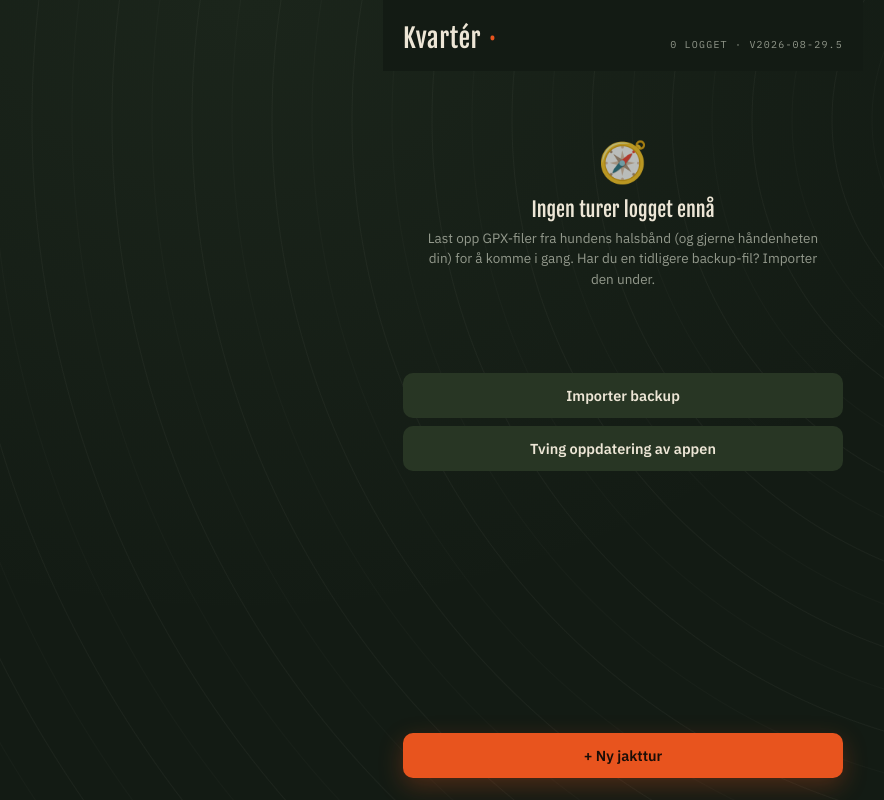
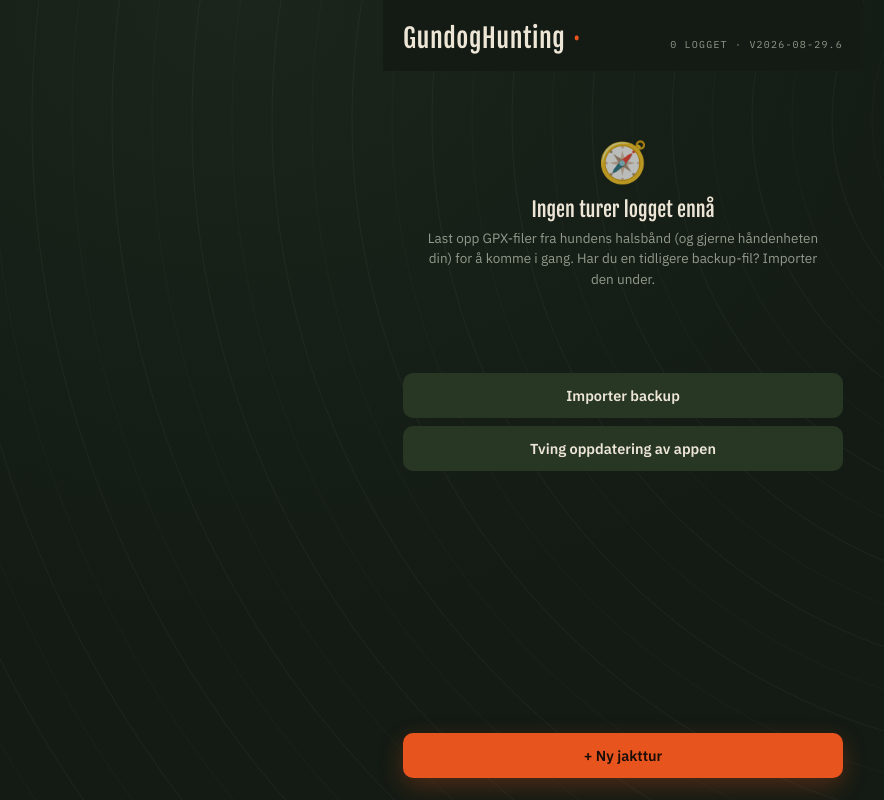
Before and after one commit to kahdev11/Gundogstats, a plain HTML site: page index.html in a window 1280 px wide. Shown: the whole page, without its empty margins (17-901 px from the left). Drawn offline with nearby package versions, Linux system fonts and the light colour scheme.

Commit message:
Add files via upload

```diff
--- a/app.js
+++ b/app.js
@@ -1,5 +1,5 @@
 /* ============================================================
-   Kvartér — lokal jakthundlogg
+   GundogHunting — lokal jakthundlogg
    All data lives in this browser's IndexedDB. Nothing leaves the device.
    ============================================================ */
 
@@ -218,7 +218,7 @@ function compassSVG(rotDeg, big) {
 }
 
 /* ---------------- app state & routing ---------------- */
-const APP_VERSION = '2026-08-29.5';
+const APP_VERSION = '2026-08-29.6';
 const root = document.getElementById('app-root');
 let state = { hunts: [], newHunt: null };
 
@@ -255,7 +255,7 @@ function renderDashboard() {
   const hunts = state.hunts;
   root.innerHTML = `
     <header class="topbar">
-      <div class="brand"><span>Kvartér</span><span class="dot">·</span></div>
+      <div class="brand"><span>GundogHunting</span><span class="dot">·</span></div>
       <div class="brand-sub">${hunts.length} logget · v${APP_VERSION}</div>
     </header>
     <main>
--- a/index.html
+++ b/index.html
@@ -3,14 +3,14 @@
 <head>
 <meta charset="UTF-8">
 <meta name="viewport" content="width=device-width, initial-scale=1, viewport-fit=cover, maximum-scale=1">
-<title>Kvartér — jakthundlogg</title>
+<title>GundogHunting</title>
 <meta name="description" content="Analyser jaktturer fra GPS-halsbånd og håndenhet: søksmønster, stand og vind.">
 
 <link rel="manifest" href="manifest.json">
 <meta name="theme-color" content="#131b14">
 <meta name="apple-mobile-web-app-capable" content="yes">
 <meta name="apple-mobile-web-app-status-bar-style" content="black-translucent">
-<meta name="apple-mobile-web-app-title" content="Kvartér">
+<meta name="apple-mobile-web-app-title" content="GundogHunting">
 <link rel="apple-touch-icon" href="icons/icon-192.png">
 <link rel="icon" href="icons/icon-192.png">
 
@@ -23,6 +23,7 @@
 </div>
 
 <script src="https://cdnjs.cloudflare.com/ajax/libs/leaflet/1.9.4/leaflet.min.js"></script>
+<script src="https://cdnjs.cloudflare.com/ajax/libs/three.js/r128/three.min.js"></script>
 <script src="app.js"></script>
 </body>
 </html>
--- a/sw.js
+++ b/sw.js
@@ -1,4 +1,4 @@
-const CACHE = 'kvarter-v4';
+const CACHE = 'gundoghunting-v1';
 const SHELL = [
   './',
   './index.html',
```
Also changed, not shown: icon-192.png, icon-512.png, manifest.json, 1 other file.
